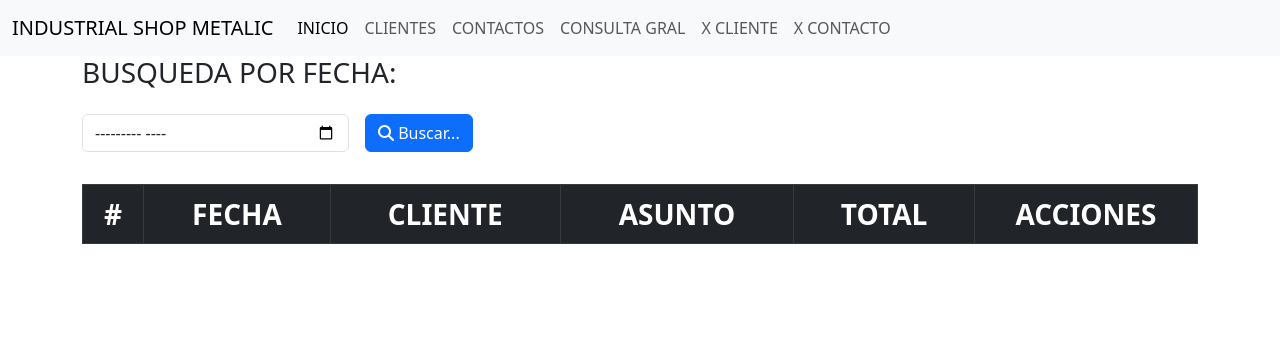
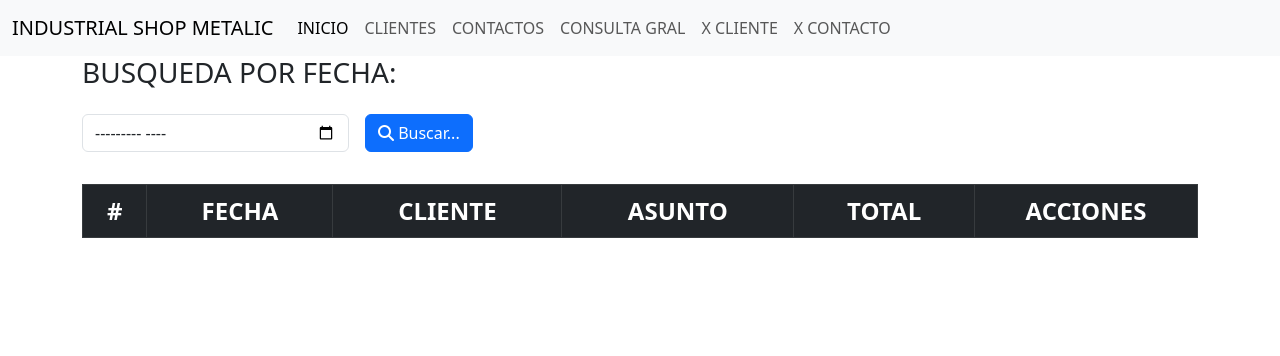
Before and after one commit to duvalink/ism_2.0, a Flask app: page /consultas in a window 1280 px wide. Shown: the top 356 px of the page. Run offline with Flask 3, Linux system fonts and the light colour scheme; lists and menus that the app fills with data are empty; some libraries are stand-ins or nearby versions.

Commit message:
Ajustes en el diseno de las tablas de consulta, para agregar la columna de Asunto, para mostrar los mensajes con el que fueron enviados los presupuestos

```diff
--- a/templates/consultas.html
+++ b/templates/consultas.html
@@ -42,7 +42,7 @@
         {% endif %}
     </div>
 
-    <table class="table table-bordered table-hover fs-3 text-center">
+    <table class="table table-bordered table-hover fs-4 text-center">
         <thead class="table-dark text-center">
             <th>#</th>
             <th>FECHA</th>
@@ -55,17 +55,17 @@
             {% for dato in presupuestos.items %}
             <tr>
                 <td>{{dato.id_presupuesto}}</td>
-                <td>{{ dato.fecha.strftime('%d-%m-%Y') }}</td>
+                <td class="fs-5">{{ dato.fecha.strftime('%d-%m-%Y') }}</td>
                 <td>{{dato.cliente.nombre}}</td>
                 <td>{{ presupuesto_contacto[dato.id_presupuesto].mensaje if dato.id_presupuesto in presupuesto_contacto
                     else '' }}</td>
                 <td>$ {{ '{:,.2f}'.format(dato.total) if presupuestos else '0.00' }}</td>
                 <td>
                     <a href="{{url_for('consultar_presupuesto', id_presupuesto=dato.id_presupuesto)}}"
-                        class="btn btn-primary fs-3"><i class="fas fa-search"></i></a>
+                        class="btn btn-primary fs-4"><i class="fas fa-search"></i></a>
                     <!-- CAMBIAR A ID_PRESUPUESTO CUANDO SE CAMBIEN LA FUNCION A 'consultar_presupuesto' -->
                     <a href="{{ url_for('remision', presupuesto_id=dato.id_presupuesto)}}"
-                        class="btn btn-success fs-3">Remision</a>
+                        class="btn btn-success fs-4">Remision</a>
                 </td>
             </tr>
             {% endfor %}
```
Also changed, not shown: templates/consulta_cliente.html (+8 -4 lines), templates/consulta_contacto.html (+8 -5 lines).
